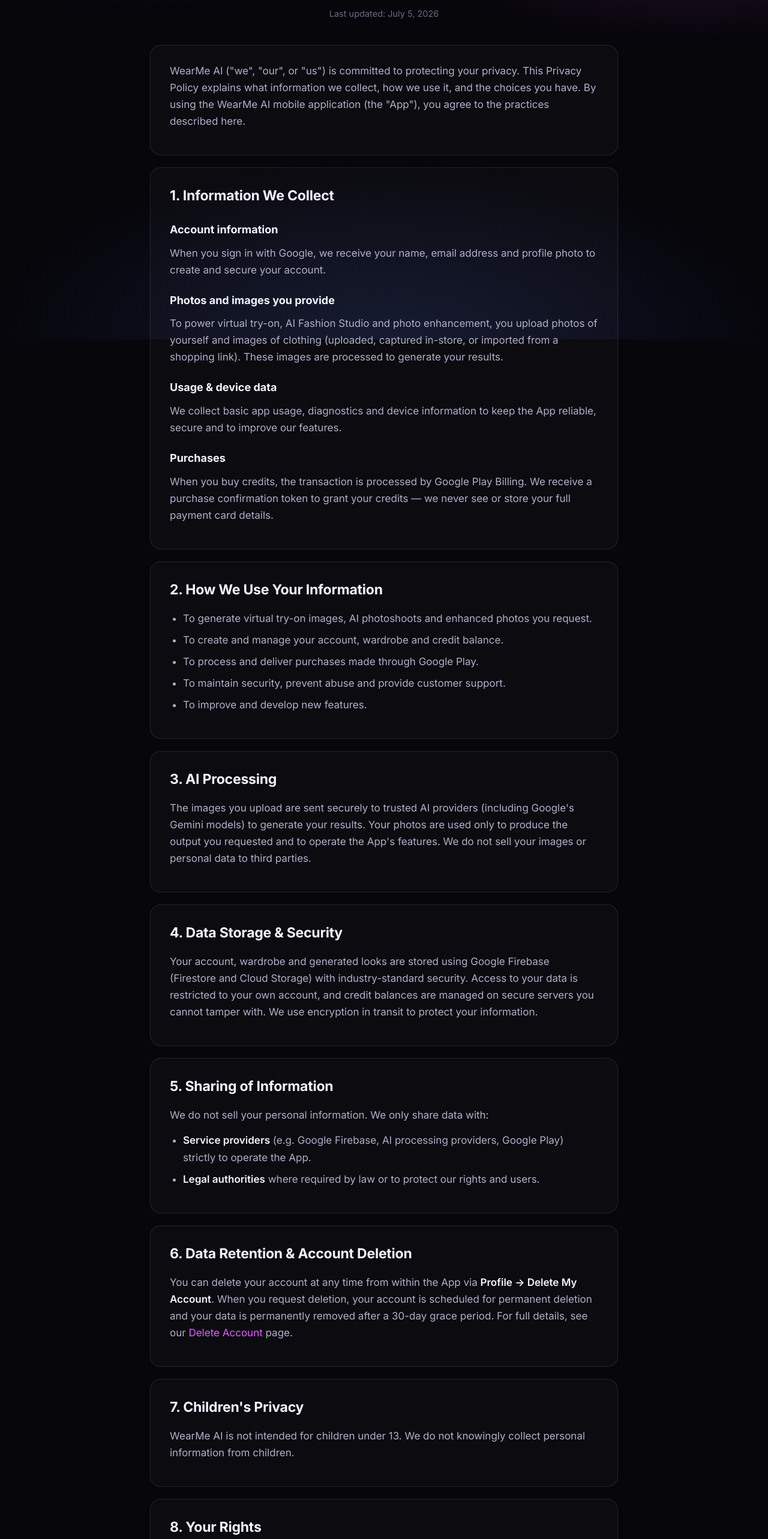
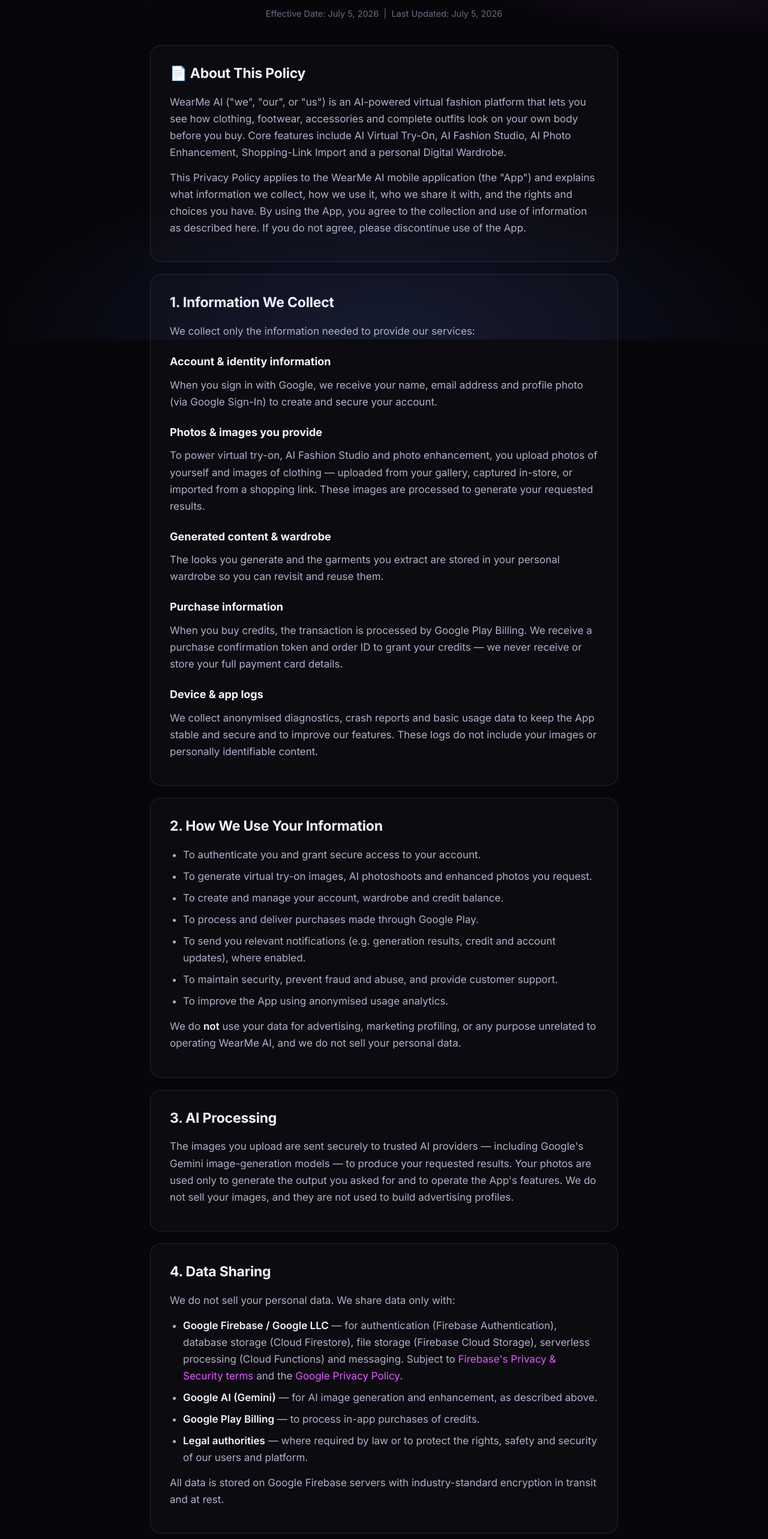
Before and after one commit to harshad-salunke/wearmeai, a plain HTML site: page privacy-policy/index.html in a window 1280 px wide. Shown: the part 234-2800 px from the top of the page at 60% size. Drawn offline with Linux system fonts and the light colour scheme.

Commit message:
index file updated

```diff
--- a/privacy-policy/index.html
+++ b/privacy-policy/index.html
@@ -4,7 +4,7 @@
   <meta charset="UTF-8" />
   <meta name="viewport" content="width=device-width, initial-scale=1.0" />
   <title>Privacy Policy — WearMe AI</title>
-  <meta name="description" content="How WearMe AI collects, uses, stores and protects your data. Read our full privacy policy." />
+  <meta name="description" content="How WearMe AI collects, uses, stores, shares and protects your data — including the Google and Firebase services we rely on. Read our full privacy policy." />
   <link rel="icon" href="../assets/logo.png" />
   <link rel="preconnect" href="https://fonts.googleapis.com" />
   <link rel="preconnect" href="https://fonts.gstatic.com" crossorigin />
@@ -30,104 +30,154 @@
     <section class="page-hero">
       <div class="container">
         <h1>Privacy Policy</h1>
-        <p class="updated">Last updated: July 5, 2026</p>
+        <p class="updated">Effective Date: July 5, 2026 &nbsp;|&nbsp; Last Updated: July 5, 2026</p>
       </div>
     </section>
 
     <div class="container">
       <div class="prose">
         <div class="block">
+          <h2>📄 About This Policy</h2>
           <p>
-            WearMe AI ("we", "our", or "us") is committed to protecting your privacy.
-            This Privacy Policy explains what information we collect, how we use it, and
-            the choices you have. By using the WearMe AI mobile application (the "App"),
-            you agree to the practices described here.
+            WearMe AI ("we", "our", or "us") is an AI-powered virtual fashion
+            platform that lets you see how clothing, footwear, accessories and
+            complete outfits look on your own body before you buy. Core features
+            include AI Virtual Try-On, AI Fashion Studio, AI Photo Enhancement,
+            Shopping-Link Import and a personal Digital Wardrobe.
+          </p>
+          <p>
+            This Privacy Policy applies to the WearMe AI mobile application (the
+            "App") and explains what information we collect, how we use it, who we
+            share it with, and the rights and choices you have. By using the App,
+            you agree to the collection and use of information as described here.
+            If you do not agree, please discontinue use of the App.
           </p>
         </div>
 
         <div class="block">
           <h2>1. Information We Collect</h2>
-          <h3>Account information</h3>
-          <p>When you sign in with Google, we receive your name, email address and profile photo to create and secure your account.</p>
-          <h3>Photos and images you provide</h3>
-          <p>To power virtual try-on, AI Fashion Studio and photo enhancement, you upload photos of yourself and images of clothing (uploaded, captured in-store, or imported from a shopping link). These images are processed to generate your results.</p>
-          <h3>Usage &amp; device data</h3>
-          <p>We collect basic app usage, diagnostics and device information to keep the App reliable, secure and to improve our features.</p>
-          <h3>Purchases</h3>
-          <p>When you buy credits, the transaction is processed by Google Play Billing. We receive a purchase confirmation token to grant your credits — we never see or store your full payment card details.</p>
+          <p>We collect only the information needed to provide our services:</p>
+          <h3>Account &amp; identity information</h3>
+          <p>When you sign in with Google, we receive your name, email address and profile photo (via Google Sign-In) to create and secure your account.</p>
+          <h3>Photos &amp; images you provide</h3>
+          <p>To power virtual try-on, AI Fashion Studio and photo enhancement, you upload photos of yourself and images of clothing — uploaded from your gallery, captured in-store, or imported from a shopping link. These images are processed to generate your requested results.</p>
+          <h3>Generated content &amp; wardrobe</h3>
+          <p>The looks you generate and the garments you extract are stored in your personal wardrobe so you can revisit and reuse them.</p>
+          <h3>Purchase information</h3>
+          <p>When you buy credits, the transaction is processed by Google Play Billing. We receive a purchase confirmation token and order ID to grant your credits — we never receive or store your full payment card details.</p>
+          <h3>Device &amp; app logs</h3>
+          <p>We collect anonymised diagnostics, crash reports and basic usage data to keep the App stable and secure and to improve our features. These logs do not include your images or personally identifiable content.</p>
         </div>
 
         <div class="block">
           <h2>2. How We Use Your Information</h2>
           <ul>
+            <li>To authenticate you and grant secure access to your account.</li>
             <li>To generate virtual try-on images, AI photoshoots and enhanced photos you request.</li>
             <li>To create and manage your account, wardrobe and credit balance.</li>
             <li>To process and deliver purchases made through Google Play.</li>
-            <li>To maintain security, prevent abuse and provide customer support.</li>
-            <li>To improve and develop new features.</li>
+            <li>To send you relevant notifications (e.g. generation results, credit and account updates), where enabled.</li>
+            <li>To maintain security, prevent fraud and abuse, and provide customer support.</li>
+            <li>To improve the App using anonymised usage analytics.</li>
           </ul>
+          <p>We do <strong>not</strong> use your data for advertising, marketing profiling, or any purpose unrelated to operating WearMe AI, and we do not sell your personal data.</p>
         </div>
 
         <div class="block">
           <h2>3. AI Processing</h2>
           <p>
-            The images you upload are sent securely to trusted AI providers (including
-            Google's Gemini models) to generate your results. Your photos are used only
-            to produce the output you requested and to operate the App's features. We do
-            not sell your images or personal data to third parties.
+            The images you upload are sent securely to trusted AI providers —
+            including Google's Gemini image-generation models — to produce your
+            requested results. Your photos are used only to generate the output
+            you asked for and to operate the App's features. We do not sell your
+            images, and they are not used to build advertising profiles.
           </p>
         </div>
 
         <div class="block">
-          <h2>4. Data Storage &amp; Security</h2>
-          <p>
-            Your account, wardrobe and generated looks are stored using Google Firebase
-            (Firestore and Cloud Storage) with industry-standard security. Access to your
-            data is restricted to your own account, and credit balances are managed on
-            secure servers you cannot tamper with. We use encryption in transit to protect
-            your information.
-          </p>
+          <h2>4. Data Sharing</h2>
+          <p>We do not sell your personal data. We share data only with:</p>
+          <ul>
+            <li><strong>Google Firebase / Google LLC</strong> — for authentication (Firebase Authentication), database storage (Cloud Firestore), file storage (Firebase Cloud Storage), serverless processing (Cloud Functions) and messaging. Subject to <a href="https://firebase.google.com/support/privacy" target="_blank" rel="noopener">Firebase's Privacy &amp; Security terms</a> and the <a href="https://policies.google.com/privacy" target="_blank" rel="noopener">Google Privacy Policy</a>.</li>
+            <li><strong>Google AI (Gemini)</strong> — for AI image generation and enhancement, as described above.</li>
+            <li><strong>Google Play Billing</strong> — to process in-app purchases of credits.</li>
+            <li><strong>Legal authorities</strong> — where required by law or to protect the rights, safety and security of our users and platform.</li>
+          </ul>
+          <p>All data is stored on Google Firebase servers with industry-standard encryption in transit and at rest.</p>
         </div>
 
         <div class="block">
-          <h2>5. Sharing of Information</h2>
-          <p>We do not sell your personal information. We only share data with:</p>
+          <h2>5. Data Storage &amp; Security</h2>
           <ul>
-            <li><strong>Service providers</strong> (e.g. Google Firebase, AI processing providers, Google Play) strictly to operate the App.</li>
-            <li><strong>Legal authorities</strong> where required by law or to protect our rights and users.</li>
+            <li>Authentication is handled by <strong>Firebase Authentication</strong> via Google Sign-In — we never store passwords.</li>
+            <li>All data in transit is encrypted using <strong>HTTPS / TLS</strong>, and data at rest is encrypted on Google's infrastructure.</li>
+            <li><strong>Firebase Security Rules</strong> restrict access to your data so that only your own account can read it.</li>
+            <li>Your credit balance is managed on secure servers (Cloud Functions) and cannot be altered by the client, protecting against tampering.</li>
           </ul>
+          <p>While we implement industry best practices, no system is 100% secure. Please keep your Google account credentials safe and do not share access to your device.</p>
         </div>
 
         <div class="block">
           <h2>6. Data Retention &amp; Account Deletion</h2>
           <p>
-            You can delete your account at any time from within the App via
-            <strong>Profile → Delete My Account</strong>. When you request deletion, your
-            account is scheduled for permanent deletion and your data is permanently
-            removed after a 30-day grace period. For full details, see our
-            <a href="../delete-account/">Delete Account</a> page.
+            We retain your data for as long as your account is active. You can
+            delete your account at any time from within the App via
+            <strong>Profile → Delete My Account</strong>. When you request
+            deletion, your account is removed from the App immediately and your
+            data is moved to a secured, restricted archive that is permanently and
+            irreversibly erased after a <strong>30-day</strong> grace period.
+            Anonymised diagnostic logs may be retained for up to 12 months. For
+            full details, see our <a href="../delete-account/">Delete Account</a> page.
           </p>
         </div>
 
         <div class="block">
           <h2>7. Children's Privacy</h2>
-          <p>WearMe AI is not intended for children under 13. We do not knowingly collect personal information from children.</p>
+          <p>
+            WearMe AI is intended for users aged 13 and above (or the minimum age
+            required in your jurisdiction). We do not knowingly collect personal
+            information from children under this age. If you believe a child has
+            provided us with personal data, please contact us and we will delete it.
+          </p>
         </div>
 
         <div class="block">
           <h2>8. Your Rights</h2>
-          <p>You have the right to access, correct or delete your personal data. You can manage most of this directly in the App, or contact us for assistance.</p>
+          <p>You have the right to:</p>
+          <ul>
+            <li><strong>Access</strong> the personal data we hold about you.</li>
+            <li><strong>Correct</strong> inaccurate account information.</li>
+            <li><strong>Delete</strong> your account and associated data (in-app, or by contacting us).</li>
+            <li><strong>Withdraw consent</strong> by discontinuing use of the App and deleting your account.</li>
+          </ul>
+          <p>To exercise any of these rights, use the in-app controls or contact us at the address below.</p>
         </div>
 
         <div class="block">
-          <h2>9. Changes to This Policy</h2>
-          <p>We may update this Privacy Policy from time to time. Material changes will be reflected by updating the "Last updated" date above.</p>
+          <h2>9. Third-Party Services</h2>
+          <p>The App integrates the following third-party services. Their privacy practices are governed by their own policies:</p>
+          <ul>
+            <li><a href="https://firebase.google.com/support/privacy" target="_blank" rel="noopener">Firebase Privacy &amp; Security</a> — Google LLC (Authentication, Firestore, Cloud Storage, Cloud Functions, Messaging).</li>
+            <li><a href="https://policies.google.com/privacy" target="_blank" rel="noopener">Google Privacy Policy</a> — Google Sign-In &amp; Google AI (Gemini).</li>
+            <li><a href="https://play.google.com/about/play-terms/" target="_blank" rel="noopener">Google Play Billing</a> — for in-app purchases.</li>
+          </ul>
         </div>
 
         <div class="block">
-          <h2>10. Contact Us</h2>
+          <h2>10. Changes to This Policy</h2>
           <p>
-            If you have any questions about this Privacy Policy or your data, contact us at
+            We may update this Privacy Policy from time to time. When we do, the
+            "Last Updated" date at the top of this page will be revised. Material
+            changes may also be communicated via in-app notification. Continued use
+            of the App after any changes constitutes acceptance of the updated policy.
+          </p>
+        </div>
+
+        <div class="block">
+          <h2>11. Contact Us</h2>
+          <p>
+            If you have any questions about this Privacy Policy or your data,
+            contact us at
             <a href="mailto:harshadsalunke2002@gmail.com">harshadsalunke2002@gmail.com</a>.
           </p>
         </div>
```
